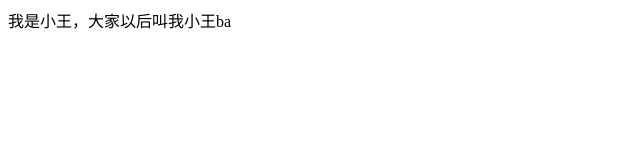
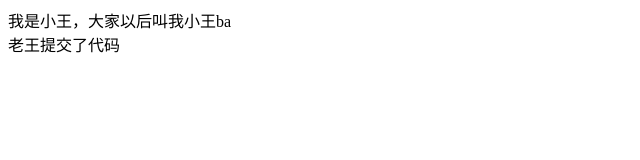
Before and after one commit to whatcanidoforu/barnacle, a plain HTML site: page index.html in a window 1280 px wide. Shown: the whole page, without its empty margins (0-640 px from the left). Drawn offline with Linux system fonts and the light colour scheme.

Commit message:
老王提交了代

```diff
--- a/index.html
+++ b/index.html
@@ -9,6 +9,7 @@
 <body>
 
     <div>我是小王，大家以后叫我小王ba</div>
+    <div>老王提交了代码</div>
 
 </body>
 </html>
```
